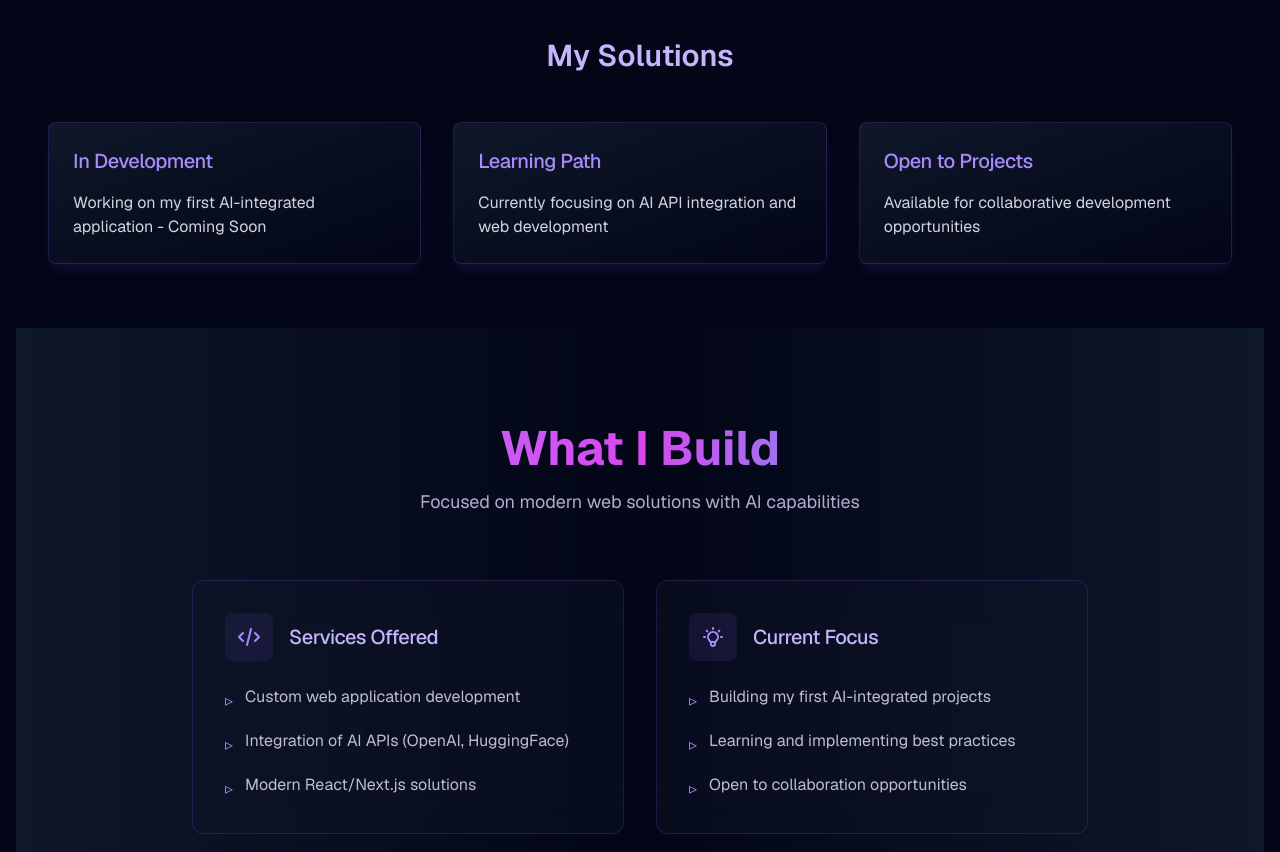
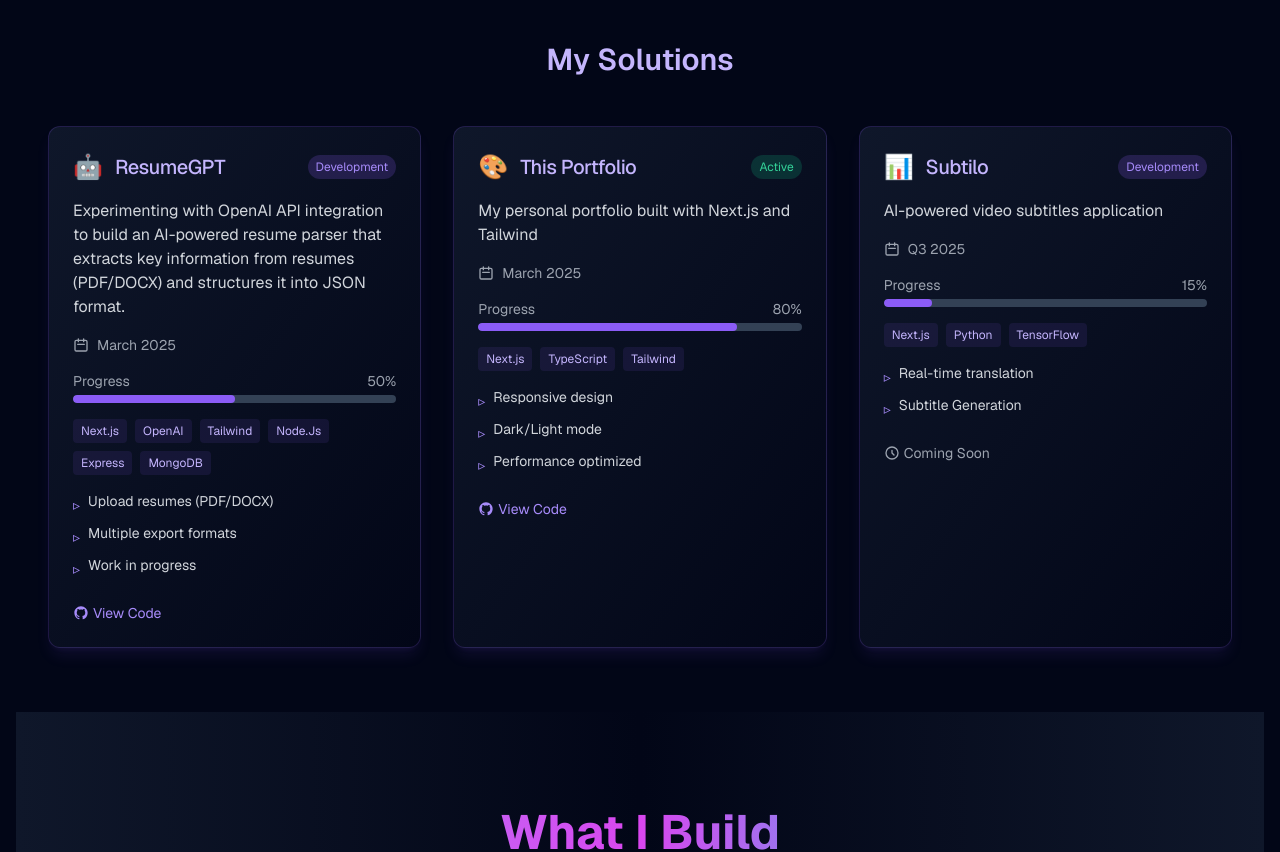
Before and after one commit to JAILBREAK-101/genixtech_portfolio, a Next.js app: page / in a window 1280 px wide. Shown: the part 1060-1912 px from the top of the page. Built offline with nearby package versions, Linux system fonts and the light colour scheme; no server answers.

Commit message:
Update Tailwind configuration with new spacing and screen breakpoints; revise learning tracks in solutions page for improved clarity and relevance

```diff
--- a/app/page.tsx
+++ b/app/page.tsx
@@ -12,35 +12,38 @@ export default function Page() {
   const [isModalOpen, setIsModalOpen] = useState(false);
 
   return (
+    <>
     <main className="mx-auto px-4 bg-slate-950 text-violet-50 min-h-screen">
       <ContactModal
         isOpen={isModalOpen}
         onClose={() => setIsModalOpen(false)}
       />
 
-      <section className="py-20 bg-gradient-to-b from-slate-950 to-slate-900">
-        <Container className="grid lg:grid-cols-2 gap-12 items-center">
-          <div className="flex-1 space-y-8">
-            <h1 className="text-5xl font-bold bg-gradient-to-r from-violet-400 via-fuchsia-500 to-cyan-400 bg-clip-text text-transparent">
+      <section className="py-12 md:py-20 bg-gradient-to-b from-slate-950 to-slate-900">
+        <Container className="grid lg:grid-cols-2 gap-8 lg:gap-12 items-center">
+          <div className="flex-1 space-y-6 md:space-y-8 text-center lg:text-left">
+            <h1 className="text-4xl md:text-5xl lg:text-6xl font-bold bg-gradient-to-r from-violet-400 via-fuchsia-500 to-cyan-400 bg-clip-text text-transparent">
               Building AI-Enhanced Web Solutions
             </h1>
-            <p className="text-lg text-violet-200">
+            <p className="text-base md:text-lg text-violet-200 max-w-2xl mx-auto lg:mx-0">
               I'm a developer focused on creating custom web applications
               with AI integrations. Currently building and learning.
             </p>
-            <div className="flex gap-4">
-              <Button variant="default">
+            <div className="flex flex-col sm:flex-row gap-4 justify-center lg:justify-start">
+              <Button variant="default" className="w-full sm:w-auto">
                 <Link href="/solutions">View My Work</Link>
               </Button>
               <Button
                 variant="cta"
                 onClick={() => setIsModalOpen(true)}
+                className="w-full sm:w-auto"
               >
                 Let's Talk
               </Button>
             </div>
           </div>
-          <div className="flex-1">
+          <div className="flex-1 mt-8 lg:mt-0">
+            <div className="relative mx-auto max-w-md lg:max-w-none">
               <Image
                 src={GenixTech}
                 alt="AI Solutions Illustration"
@@ -49,19 +52,22 @@ export default function Page() {
                 className="rounded-lg border object-cover border-violet-500/20 shadow-xl shadow-violet-500/10"
                 priority
               />
+              <div className="absolute inset-0 bg-gradient-to-t from-slate-950 via-transparent to-transparent lg:hidden" />
+            </div>
           </div>
         </Container>
       </section>
 
       {/* Problems We Solve Section */}
-      <section className="py-16 bg-gradient-to-r from-slate-900 via-slate-950 to-slate-900">
+      <section className="py-12 md:py-16 bg-gradient-to-r from-slate-900 via-slate-950 to-slate-900">
         <Container className="space-y-8">
-          <div className="max-w-4xl mx-auto text-center space-y-8">
-            <h2 className="text-3xl font-semibold text-violet-300">
+          <div className="max-w-4xl mx-auto text-center space-y-6 md:space-y-8 px-4">
+            <h2 className="text-2xl md:text-3xl lg:text-4xl font-semibold text-violet-300">
               Transform Your Business Operations
             </h2>
-            <div className="grid md:grid-cols-2 gap-8 mt-12">
-              <div className="p-6 bg-slate-900/50 backdrop-blur-sm rounded-lg border border-violet-500/20">
+            <div className="grid sm:grid-cols-2 gap-6 md:gap-8 mt-8 md:mt-12">
+              {/* Service cards with improved mobile layout */}
+              <div className="p-4 md:p-6 bg-slate-900/50 backdrop-blur-sm rounded-lg border border-violet-500/20">
                 <h3 className="text-xl font-medium text-violet-400 mb-4">What I Can Help With</h3>
                 <ul className="text-gray-300 space-y-2 text-left">
                   <li>• Custom web application development</li>
@@ -83,15 +89,121 @@ export default function Page() {
       </section>
 
       {/* Quick Solutions Preview */}
-      <section className="py-16">
-        <Container>
-          <h2 className="text-3xl font-semibold text-center mb-12 text-violet-300">My Solutions</h2>
-          <div className="grid md:grid-cols-3 gap-8">
+      <section className="py-12 md:py-16">
+        <Container className="px-4">
+          <h2 className="text-2xl md:text-3xl font-semibold text-center mb-8 md:mb-12 text-violet-300">
+            My Solutions
+          </h2>
+          <div className="grid sm:grid-cols-2 lg:grid-cols-3 gap-6 md:gap-8">
             {solutions.map((solution) => (
-              <div key={solution.title}
-                className="p-6 bg-gradient-to-br from-slate-900 to-slate-950 rounded-lg border border-violet-500/20 shadow-lg shadow-violet-500/10 hover:shadow-violet-500/20 hover:border-violet-500/30 transition-all duration-300">
-                <h3 className="text-xl font-medium mb-4 text-violet-400">{solution.title}</h3>
-                <p className="text-gray-300">{solution.description}</p>
+              <div
+                key={solution.title}
+                className="group p-6 bg-gradient-to-br from-slate-900 to-slate-950 rounded-xl border border-violet-500/20 shadow-lg shadow-violet-500/10 hover:shadow-violet-500/20 hover:border-violet-500/30 transition-all duration-300"
+              >
+                <div className="flex items-center justify-between mb-4">
+                  <div className="flex items-center gap-3">
+                    <span className="text-2xl">{solution.icon}</span>
+                    <h3 className="text-xl font-semibold text-violet-300">
+                      {solution.title}
+                    </h3>
+                  </div>
+                  <span className={`
+                    px-2 py-1 text-xs rounded-full capitalize
+                    ${solution.status === 'active' ? 'bg-emerald-500/20 text-emerald-400' :
+                      solution.status === 'in-progress' ? 'bg-blue-500/20 text-blue-400' :
+                      'bg-violet-500/20 text-violet-400'}
+                  `}>
+                    {solution.status}
+                  </span>
+                </div>
+
+                <p className="text-gray-300 mb-4">
+                  {solution.description}
+                </p>
+
+                {/* Timeline */}
+                <div className="flex items-center gap-2 text-sm text-gray-400 mb-4">
+                  <svg
+                    className="w-4 h-4"
+                    fill="none"
+                    viewBox="0 0 24 24"
+                    stroke="currentColor"
+                  >
+                    <path
+                      strokeLinecap="round"
+                      strokeLinejoin="round"
+                      strokeWidth={2}
+                      d="M8 7V3m8 4V3m-9 8h10M5 21h14a2 2 0 002-2V7a2 2 0 00-2-2H5a2 2 0 00-2 2v12a2 2 0 002 2z"
+                    />
+                  </svg>
+                  <span>{solution.timeline}</span>
+                </div>
+
+                {/* Progress bar for in-progress projects */}
+                {solution.progress > 0 && (
+                  <div className="mb-4">
+                    <div className="flex justify-between text-sm text-gray-400 mb-1">
+                      <span>Progress</span>
+                      <span>{solution.progress}%</span>
+                    </div>
+                    <div className="h-2 bg-slate-700 rounded-full overflow-hidden">
+                      <div
+                        className="h-full bg-violet-500 rounded-full transition-all duration-500"
+                        style={{ width: `${solution.progress}%` }}
+                      />
+                    </div>
+                  </div>
+                )}
+
+                {/* Tech stack */}
+                <div className="flex flex-wrap gap-2 mb-4">
+                  {solution.stack.map((tech) => (
+                    <span
+                      key={tech}
+                      className="px-2 py-1 text-xs bg-violet-500/10 text-violet-300 rounded"
+                    >
+                      {tech}
+                    </span>
+                  ))}
+                </div>
+
+                {/* Key features */}
+                <ul className="space-y-2 mb-4">
+                  {solution.features.map((feature) => (
+                    <li
+                      key={feature}
+                      className="flex items-start gap-2 text-sm text-gray-300"
+                    >
+                      <span className="text-violet-400 mt-1">▹</span>
+                      <span>{feature}</span>
+                    </li>
+                  ))}
+                </ul>
+
+                {/* Action buttons */}
+                <div className="flex gap-3 mt-6">
+                  {solution.githubUrl ? (
+                    <Link
+                      href={solution.githubUrl}
+                      className="text-sm text-violet-400 hover:text-violet-300 transition-colors flex items-center gap-1"
+                      target="_blank"
+                    >
+                      <svg className="w-4 h-4" fill="currentColor" viewBox="0 0 24 24">
+                        <path fillRule="evenodd" d="M12 2C6.477 2 2 6.477 2 12c0 4.42 2.865 8.17 6.839 9.49.5.092.682-.217.682-.482 0-.237-.008-.866-.013-1.7-2.782.604-3.369-1.34-3.369-1.34-.454-1.156-1.11-1.462-1.11-1.462-.908-.62.069-.608.069-.608 1.003.07 1.531 1.03 1.531 1.03.892 1.529 2.341 1.087 2.91.831.092-.647.35-1.087.636-1.337-2.22-.253-4.555-1.11-4.555-4.943 0-1.091.39-1.984 1.029-2.683-.103-.253-.446-1.27.098-2.647 0 0 .84-.269 2.75 1.025A9.564 9.564 0 0112 6.844c.85.004 1.705.115 2.504.337 1.909-1.294 2.747-1.025 2.747-1.025.546 1.377.203 2.394.1 2.647.64.699 1.028 1.592 1.028 2.683 0 3.842-2.339 4.687-4.566 4.935.359.309.678.919.678 1.852 0 1.336-.012 2.415-.012 2.743 0 .267.18.578.688.48C19.137 20.167 22 16.42 22 12c0-5.523-4.477-10-10-10z" clipRule="evenodd" />
+                      </svg>
+                      View Code
+                    </Link>
+                  ) : (
+                    solution.comingSoon && (
+                      <span className="text-sm text-gray-400 flex items-center gap-1">
+                        <svg className="w-4 h-4" fill="none" viewBox="0 0 24 24" stroke="currentColor">
+                          <path strokeLinecap="round" strokeLinejoin="round" strokeWidth={2} d="M12 8v4l3 3m6-3a9 9 0 11-18 0 9 9 0 0118 0z" />
+                        </svg>
+                        Coming Soon
+                      </span>
+                    )
+                  )}
+                </div>
               </div>
             ))}
           </div>
@@ -289,28 +401,55 @@ export default function Page() {
           </div>
         </Container>
       </section>
-
     </main>
+    </>
   );
 }
 
+// Always Sync with the Solutions Page Details
 const solutions = [
   {
-    title: "In Development",
-    description: "Working on my first AI-integrated application - Coming Soon",
-    icon: "🚀",
-    status: "development"
+    title: "ResumeGPT",
+    status: "development",
+    icon: "🤖",
+    description: "Experimenting with OpenAI API integration to build an AI-powered resume parser that extracts key information from resumes (PDF/DOCX) and structures it into JSON format.",
+    features: [
+      "Upload resumes (PDF/DOCX)",
+      "Multiple export formats",
+      "Work in progress"
+    ],
+    timeline: "March 2025",
+    stack: ["Next.js", "OpenAI", "Tailwind", "Node.Js", "Express", "MongoDB"],
+    progress: 50,
+    githubUrl: "https://github.com/JAILBREAK-101/ResumeGPT"
   },
   {
-    title: "Learning Path",
-    description: "Currently focusing on AI API integration and web development",
-    icon: "📚",
-    status: "ongoing"
+    title: "This Portfolio",
+    description: "My personal portfolio built with Next.js and Tailwind",
+    icon: "🎨",
+    status: "active",
+    timeline: "March 2025",
+    stack: ["Next.js", "TypeScript", "Tailwind"],
+    features: [
+      "Responsive design",
+      "Dark/Light mode",
+      "Performance optimized"
+    ],
+    progress: 80,
+    githubUrl: "https://github.com/JAILBREAK-101/genixtechportolio"
   },
   {
-    title: "Open to Projects",
-    description: "Available for collaborative development opportunities",
-    icon: "🤝",
-    status: "available"
+    title: "Subtilo",
+    description: "AI-powered video subtitles application",
+    icon: "📊",
+    status: "development",
+    timeline: "Q3 2025",
+    stack: ["Next.js", "Python", "TensorFlow"],
+    features: [
+      "Real-time translation",
+      "Subtitle Generation"
+    ],
+    progress: 15,
+    comingSoon: true
   }
 ];
--- a/app/solutions/page.tsx
+++ b/app/solutions/page.tsx
@@ -3,57 +3,7 @@ import type { Metadata } from "next";
 import { Container } from "../components/ui/container";
 import { Button } from "../components/ui/Button";
 
-// const solutionCategories = [
-//   {
-//     title: "AI Content Creation",
-//     solutions: [
-//       {
-//         name: "Subtilo",
-//         description: "AI-powered video transcription & subtitles",
-//         features: [
-//           "99% accuracy in 100+ languages",
-//           "Real-time translation",
-//           "Custom voice cloning",
-//         ],
-//         status: "live",
-//         metrics: "Processing 10,000+ minutes daily"
-//       }
-//     ]
-//   },
-//   {
-//     title: "Business Automation",
-//     solutions: [
-//       {
-//         name: "AI Chatbots",
-//         description: "24/7 customer support automation",
-//         features: [
-//           "Natural language understanding",
-//           "Multi-platform integration",
-//           "Custom knowledge base",
-//         ],
-//         status: "beta",
-//         metrics: "Handling 5,000+ queries daily"
-//       }
-//     ]
-//   },
-//   {
-//     title: "Workflow Optimization",
-//     solutions: [
-//       {
-//         name: "Process Automation",
-//         description: "Custom AI workflows",
-//         features: [
-//           "80% reduction in manual tasks",
-//           "Cross-platform integration",
-//           "Real-time analytics",
-//         ],
-//         status: "development",
-//         timeline: "Launch: Q2 2024"
-//       }
-//     ]
-//   }
-// ];
-
+// Sync with Homepage Solutions Section
 // Learning tracks to show progression
 const learningTracks = [
   {
@@ -66,16 +16,16 @@ const learningTracks = [
   {
     area: "AI Integration",
     status: "learning",
-    skills: ["OpenAI API", "LangChain", "Vector Databases"],
-    currentProject: "Subtilo AI integration",
-    progress: 40
+    skills: ["TensorFlow", "HF Transformers"],
+    currentProject: "Working on Subtilo",
+    progress: 15
   },
   {
     area: "Backend Development",
     status: "active",
-    skills: ["Node.js", "PostgreSQL", "Prisma"],
-    currentProject: "API development for AI applications",
-    progress: 25
+    skills: ["Node.js", "Express.js", "Python", "Flask", "MongoDB", "PostgreSQL", "Prisma"],
+    currentProject: "Building ResumeGPT",
+    progress: 50
   }
 ];
 
--- a/tailwind.config.js
+++ b/tailwind.config.js
@@ -50,6 +50,14 @@ module.exports = {
       backgroundImage: {
         'grid-violet-900': 'linear-gradient(to right, rgb(76, 29, 149) 1px, transparent 1px), linear-gradient(to bottom, rgb(76, 29, 149) 1px, transparent 1px)',
       },
+      spacing: {
+        'safe-top': 'env(safe-area-inset-top)',
+        'safe-bottom': 'env(safe-area-inset-bottom)',
+      },
+      screens: {
+        'xs': '375px',
+        // ...existing breakpoints
+      },
     },
   },
   plugins: [require("@tailwindcss/typography")],
```
Lines whose indentation alone changed are shown as unchanged.
